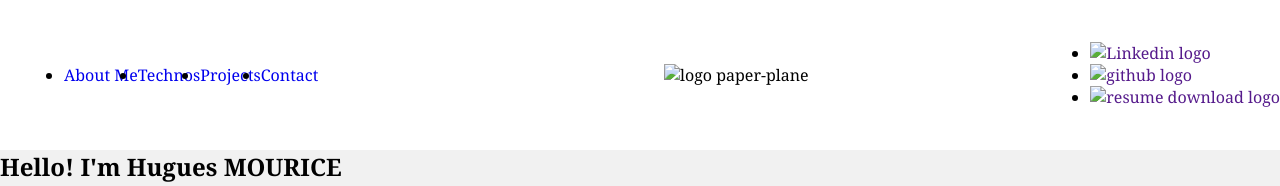
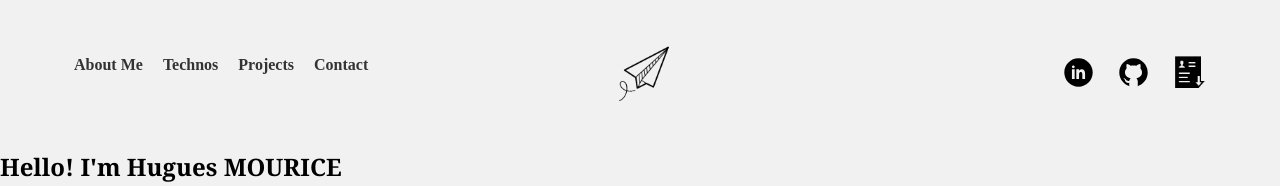
Before and after one commit to Mherlin06/Portfolio, a website: page main.html in a window 1280 px wide. Shown: the top 186 px of the page. Drawn offline with nearby package versions, Linux system fonts and the light colour scheme; a web font is replaced by a local one.

Commit message:
header finished

```diff
--- a/css/main.scss
+++ b/css/main.scss
@@ -43,14 +43,78 @@ header{
     flex-direction: row;
     justify-content: space-between;
     align-items: center;
-    background-color: #fff;
+    background-color: $white;
     height: 150px;
     width: 100%;
 }
 .menu{
     margin: 5%;
-    .menu__list{
+    height: 100%;
+    &__list{
         display: flex;
         justify-content: flex-start;
+        height: 100%;
+        .list__link{
+            list-style: none;
+            display: flex;
+            flex-direction: column;
+            justify-content: center;
+            align-items: center;
+            margin: 0 10px;
+            a{
+                margin-bottom: 15px;
+                color: $black;
+                font-family: monda;
+                font-weight: 700;
+                transition: all ease-in 0.3;
+                cursor: pointer;
+                &:hover{
+                    color:$orange;
+                }
+                &:hover + div{
+                    background-color: $orange;
+                }
+            }
+            div{
+                height: 5px;
+                width: 5px;
+                background-color: transparent;
+                border-radius: 50%;
+            }
+        }
     }
 }
+.logo{
+    position: absolute;
+    left: 50%;
+    transform: translateX(-30px);
+    &__image{
+        width: 70px;
+        height: 70px;
+    }
+}
+.media{
+margin: 5%;
+height: 100%;
+    &__list{
+        display: flex;
+        justify-content: flex-end;
+        align-items: center;
+        height: 100%;
+        &__icon{
+            list-style: none;
+            margin: 0 10px;
+            a{
+                cursor: pointer;
+            }
+            img{
+                height: 35px;
+                transition: all ease-in 1;
+                &:hover{
+                    transform: translateY(-5px);
+                    filter: opacity(0.5) drop-shadow(0 0 0 $orange) saturate(400%);
+                }
+            }
+        }
+    }
+}
--- a/main.html
+++ b/main.html
@@ -34,18 +34,18 @@
             </ul>
         </section>
         <div class="logo">
-            <img src="" alt="logo paper-plane" class="logo__image">
+            <img src="src\icon\icons8-avion-en-papier-100.png" alt="logo paper-plane" class="logo__image">
         </div>
         <section class="media">
             <ul class="media__list">
-                <li class="list__icon">
-                    <a href="" class="icon__logo" target="_blank"><img src="#" alt="Linkedin logo"></a>
+                <li class="media__list__icon">
+                    <a href="https://www.linkedin.com/in/hugues-mourice/" class="icon__logo" target="_blank"><img src="src\icon\icons8-linkedin-entouré.svg" alt="Linkedin logo"></a>
                 </li>
                 <li class="media__list__icon">
-                    <a href="" class="icon__logo" target="_blank"><img src="#" alt="github logo"></a>
+                    <a href="https://github.com/Mherlin06" class="icon__logo" target="_blank"><img src="src\icon\icons8-github.svg" alt="github logo"></a>
                 </li>
                 <li class="media__list__icon">
-                    <a href="" class="icon__logo" target="_blank"><img src="#" alt="resume download logo"></a>
+                    <a href="../src/ressources/CV - Hugues MOURICE.pdf" class="icon__logo" target="_blank"><img src="src\icon\icons8-download-resume-50.png" alt="resume download logo"></a>
                 </li>
             </ul>
         </section>
```
Also changed, not shown: css/main.css, src/icon/icons8-download-resume-50.png (added), 1 other file.
